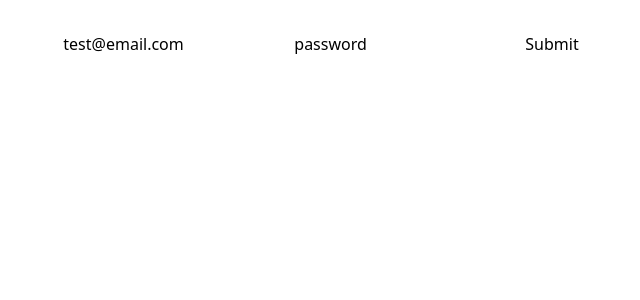
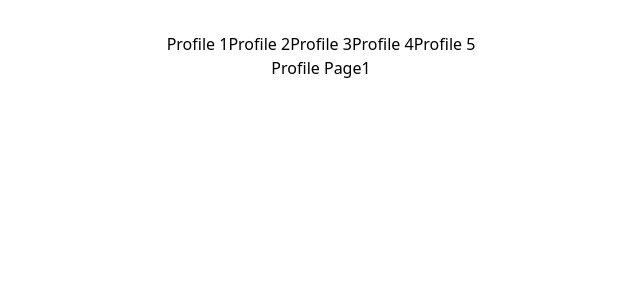
Before and after one commit to PlatenPrime/react-typescript-hub, a React (Vite) app: page /profiles/1 in a window 1280 px wide. Shown: the top 300 px of the page, without its empty margins (319-959 px from the left). Built offline with nearby package versions, Linux system fonts and the light colour scheme.

Commit message:
06.05.2024

```diff
--- a/package.json
+++ b/package.json
@@ -17,6 +17,7 @@
     "react-dom": "^18.2.0",
     "react-hook-form": "^7.51.3",
     "react-redux": "^9.1.1",
+    "react-router-dom": "^6.23.0",
     "socket.io-client": "^4.7.5",
     "zod": "^3.23.5"
   },
--- a/src/App.tsx
+++ b/src/App.tsx
@@ -1,14 +1,15 @@
 import { } from 'react'
 
 import './App.css'
+import ReactRouter from './tutorials/Cosden/9.ReactRouter/ReactRouter'
 
 // import Fetching from "./tutorials/Cosden/1.DataFetchingInReact/index.tsx"
 // import KeysAndList from "./tutorials/Cosden/2.KeysAndList/index.tsx"
 // import ReactQuery from "./tutorials/Cosden/3.ReactQuery/index.tsx"
 // import { QueryClient, QueryClientProvider } from '@tanstack/react-query'
 
-import ReduxApp from './tutorials/Cosden/5.Redux/ReduxApp'
-import ReactHookForm from './tutorials/Cosden/8.ReactHookForm/ReactHookForm'
+// import ReduxApp from './tutorials/Cosden/5.Redux/ReduxApp'
+// import ReactHookForm from './tutorials/Cosden/8.ReactHookForm/ReactHookForm'
 
 
 
@@ -22,18 +23,8 @@ function App() {
 
   return (
     <>
-      {/* <QueryClientProvider client={queryClient}> */}
-      {/* <ReduxApp /> */}
-      {/* </QueryClientProvider> */}
 
-
-
-
-      <ReactHookForm />
-
-
-
-
+      <ReactRouter />
 
     </>
   )
--- /dev/null
+++ b/src/tutorials/Cosden/9.ReactRouter/ReactRouter.tsx
@@ -0,0 +1,40 @@
+import React from 'react'
+import {  createBrowserRouter, RouterProvider } from 'react-router-dom'
+import HomePage from './pages/HomePage'
+import ProfilesPage from './pages/ProfilesPage'
+import Page404 from './pages/Page404'
+import ProfilePage from './pages/ProfilePage'
+
+
+
+
+const router = createBrowserRouter([
+
+    {
+        path: "/",
+        element: <HomePage />,
+        errorElement: <Page404 />,
+
+    },
+    {
+        path: "/profiles",
+        element: <ProfilesPage />,
+        children: [
+            {
+                path: "/profiles/:profileId",
+                element: <ProfilePage />
+             }
+
+        ]
+    },
+
+])
+
+
+export default function ReactRouter() {
+    return (
+        <div>
+            <RouterProvider router={router} />
+        </div>
+    )
+}
--- /dev/null
+++ b/src/tutorials/Cosden/9.ReactRouter/pages/HomePage.tsx
@@ -0,0 +1,7 @@
+import React from 'react'
+
+export default function HomePage() {
+    return (
+        <div>HomePage</div>
+    )
+}
--- /dev/null
+++ b/src/tutorials/Cosden/9.ReactRouter/pages/Page404.tsx
@@ -0,0 +1,14 @@
+import React from 'react'
+import { Link } from 'react-router-dom'
+
+export default function Page404() {
+    return (
+        <div>
+            404 Not Found
+            <Link
+            className="text-blue-500"
+            to="/">
+                Go Home</Link>
+        </div>
+    )
+}
--- /dev/null
+++ b/src/tutorials/Cosden/9.ReactRouter/pages/ProfilePage.tsx
@@ -0,0 +1,19 @@
+import React from 'react'
+import { useParams } from 'react-router-dom'
+
+export default function ProfilePage() {
+
+
+    const { profileId } = useParams<{ profileId: string}>()
+
+
+
+    return (
+        <div
+            className="flex flex-col gap-3"
+        >
+            <span>Profile Page</span>
+            <span className="font-bold">{profileId}</span>
+        </div>
+    )
+}
--- /dev/null
+++ b/src/tutorials/Cosden/9.ReactRouter/pages/ProfilesPage.tsx
@@ -0,0 +1,24 @@
+import React from 'react'
+
+import { Link, NavLink, Outlet } from 'react-router-dom';
+
+export default function ProfilesPage() {
+
+    const profiles = [1, 2, 3, 4, 5];
+
+
+
+
+    return (
+        <div
+            className="flex flex-col gap-3"
+        >
+            {profiles.map(profile =>
+                <NavLink
+                className={({ isActive }) => isActive ? "font-bold" : ""}
+                key={profile} to={`/profiles/${profile}`}>Profile {profile}</NavLink>
+            )}
+            <Outlet />
+        </div>
+    )
+}
```
Also changed, not shown: 1 other file (tests, documents, lock files or other folders).
